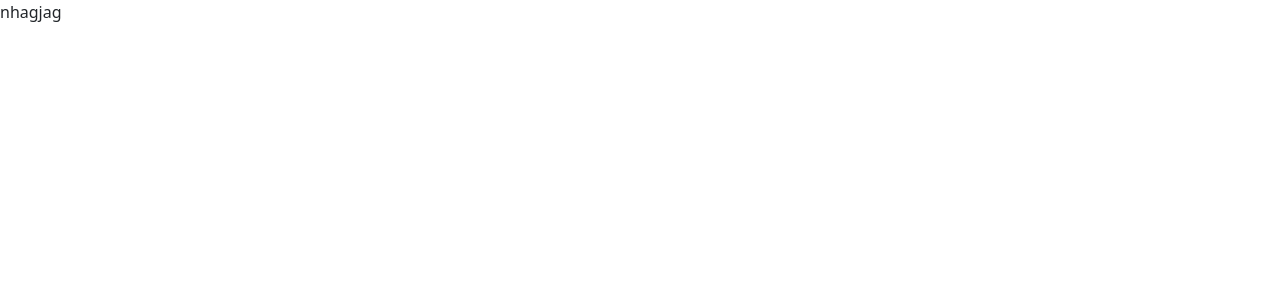
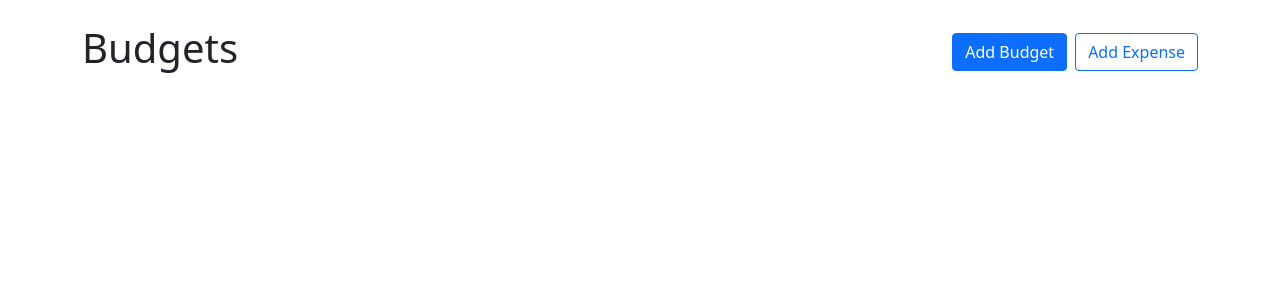
Before and after one commit to BlakeLawrence/budgie, a React (Create React App) app: page / in a window 1280 px wide. Shown: the top 300 px of the page. Built offline with nearby package versions, Linux system fonts and the light colour scheme.

Commit message:
bootstrap tested container and stack created with budget and expense buttons

```diff
--- a/src/App.js
+++ b/src/App.js
@@ -1,5 +1,16 @@
+import { Stack, Button } from "react-bootstrap";
+import Container from "react-bootstrap/Container";
+
 function App() {
-  return "nhagjag";
+  return (
+    <Container className="my-4">
+      <Stack direction="horizontal" gap="2" className="mb-4">
+        <h1 className="me-auto">Budgets</h1>
+        <Button variant="primary">Add Budget</Button>
+        <Button variant="outline-primary">Add Expense</Button>
+      </Stack>
+    </Container>
+  );
 }
 
 export default App;
```
